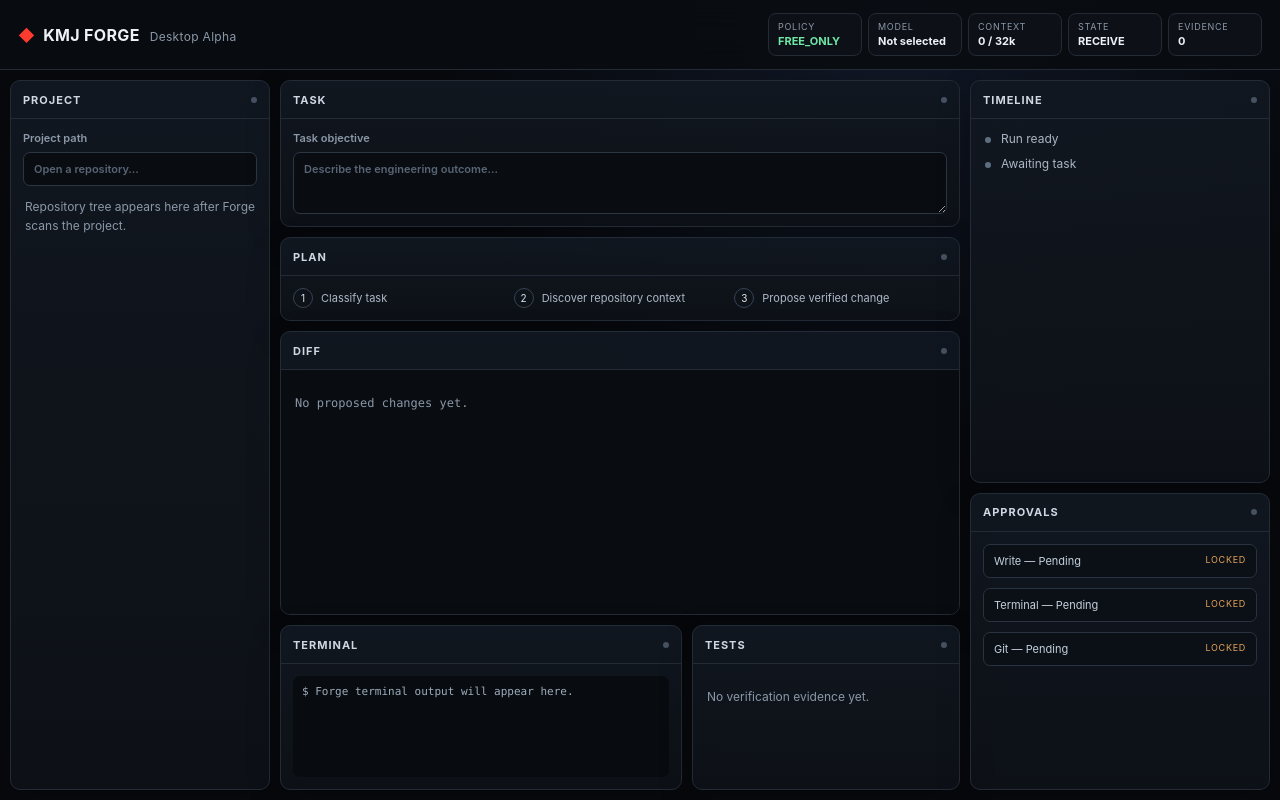
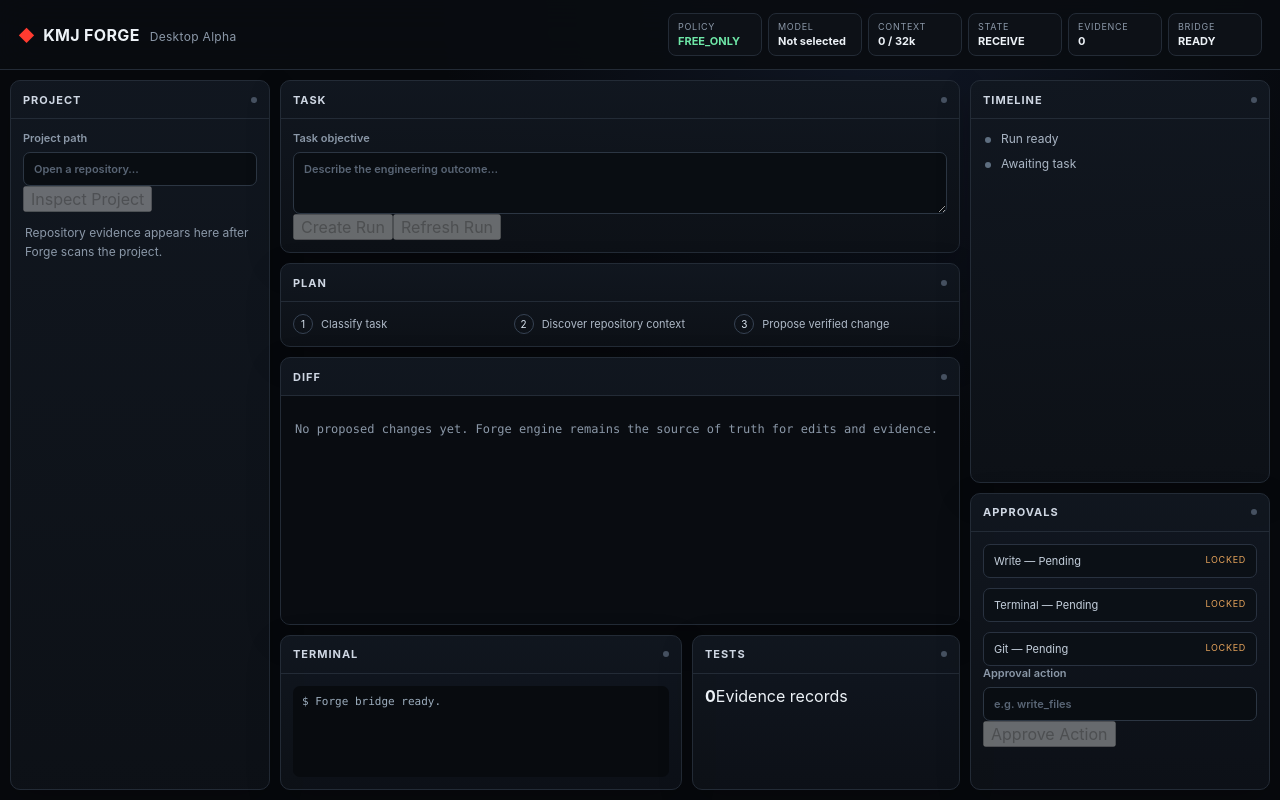
Before and after one commit to kmjtechno/kmj-forge, a React (Vite) app in the folder desktop/: page / in a window 1280 px wide. Built offline with nearby package versions, Linux system fonts and the light colour scheme.

Commit message:
feat: wire Desktop Alpha workflows to Forge bridge

```diff
--- a/desktop/src/App.tsx
+++ b/desktop/src/App.tsx
@@ -1,10 +1,34 @@
-import type { ReactNode } from "react";
+import { invoke } from "@tauri-apps/api/core";
+import { useMemo, useState, type ReactNode } from "react";
+import { createForgeBridge } from "./bridge";
 
-const panels = {
-  plan: ["Classify task", "Discover repository context", "Propose verified change"],
-  timeline: ["Run ready", "Awaiting task"],
-  approvals: ["Write — Pending", "Terminal — Pending", "Git — Pending"],
-};
+const defaultBridge = createForgeBridge(invoke);
+type ForgeBridge = ReturnType<typeof createForgeBridge>;
+
+interface RepositoryInspection {
+  repository: { root: string; file_count: number; skipped_files: number };
+  detection: { languages: string[]; build_systems: string[]; test_commands: string[] };
+  context: {
+    relevant_files: string[];
+    symbols: string[];
+    total_characters: number;
+    naive_characters: number;
+  };
+}
+
+interface RunSummary {
+  run_id: string;
+  task_id: string;
+  objective: string;
+  state: string;
+  history: string[];
+  approvals: string[];
+  evidence_count: number;
+}
+
+const defaultPlan = ["Classify task", "Discover repository context", "Propose verified change"];
+const defaultTimeline = ["Run ready", "Awaiting task"];
+const defaultApprovals = ["Write — Pending", "Terminal — Pending", "Git — Pending"];
 
 function Panel({ name, children, className = "" }: { name: string; children: ReactNode; className?: string }) {
   return (
@@ -18,7 +42,107 @@
   );
 }
 
-export default function App() {
+function stateDirectory(projectPath: string) {
+  const root = projectPath.trim().replace(/[\\/]+$/, "");
+  return root ? `${root}/.kmj-forge` : "";
+}
+
+function errorMessage(error: unknown) {
+  return error instanceof Error ? error.message : String(error);
+}
+
+export default function App({ bridge = defaultBridge }: { bridge?: ForgeBridge }) {
+  const [projectPath, setProjectPath] = useState("");
+  const [objective, setObjective] = useState("");
+  const [inspection, setInspection] = useState<RepositoryInspection | null>(null);
+  const [run, setRun] = useState<RunSummary | null>(null);
+  const [approvalAction, setApprovalAction] = useState("");
+  const [busy, setBusy] = useState<string | null>(null);
+  const [error, setError] = useState<string | null>(null);
+
+  const stateDir = useMemo(() => stateDirectory(projectPath), [projectPath]);
+  const canStart = Boolean(projectPath.trim() && objective.trim());
+
+  async function inspectProject() {
+    if (!canStart) return;
+    setBusy("inspect");
+    setError(null);
+    try {
+      const response = await bridge.request<RepositoryInspection>("inspect_repository", {
+        path: projectPath.trim(),
+        objective: objective.trim(),
+        task_id: "desktop-inspect",
+        character_budget: 32_000,
+      });
+      setInspection(response.result);
+    } catch (cause) {
+      setError(errorMessage(cause));
+    } finally {
+      setBusy(null);
+    }
+  }
+
+  async function createRun() {
+    if (!canStart || !stateDir) return;
+    setBusy("create");
+    setError(null);
+    try {
+      const response = await bridge.request<RunSummary>("run_create", {
+        task_id: "desktop-task",
+        objective: objective.trim(),
+        state_dir: stateDir,
+      });
+      setRun(response.result);
+    } catch (cause) {
+      setError(errorMessage(cause));
+    } finally {
+      setBusy(null);
+    }
+  }
+
+  async function refreshRun() {
+    if (!run || !stateDir) return;
+    setBusy("refresh");
+    setError(null);
+    try {
+      const response = await bridge.request<RunSummary>("run_status", {
+        state_dir: stateDir,
+        run_id: run.run_id,
+      });
+      setRun(response.result);
+    } catch (cause) {
+      setError(errorMessage(cause));
+    } finally {
+      setBusy(null);
+    }
+  }
+
+  async function approveAction() {
+    const action = approvalAction.trim();
+    if (!run || !stateDir || !action) return;
+    setBusy("approve");
+    setError(null);
+    try {
+      const response = await bridge.request<RunSummary>("run_approve", {
+        state_dir: stateDir,
+        run_id: run.run_id,
+        action,
+      });
+      setRun(response.result);
+      setApprovalAction("");
+    } catch (cause) {
+      setError(errorMessage(cause));
+    } finally {
+      setBusy(null);
+    }
+  }
+
+  const timeline = run?.history?.length ? run.history : defaultTimeline;
+  const approvals = run?.approvals?.length ? run.approvals : defaultApprovals;
+  const contextStatus = inspection
+    ? `${inspection.context.total_characters} / ${inspection.context.naive_characters} chars`
+    : "0 / 32k";
+
   return (
     <main className="forge-app">
       <header className="topbar">
@@ -26,42 +150,109 @@
         <section className="agent-status" aria-label="Agent status">
           <span><small>Policy</small><strong>FREE_ONLY</strong></span>
           <span><small>Model</small><strong>Not selected</strong></span>
-          <span><small>Context</small><strong>0 / 32k</strong></span>
-          <span><small>State</small><strong>RECEIVE</strong></span>
-          <span><small>Evidence</small><strong>0</strong></span>
+          <span><small>Context</small><strong>{contextStatus}</strong></span>
+          <span><small>State</small><strong>{run?.state ?? "RECEIVE"}</strong></span>
+          <span><small>Evidence</small><strong>{run?.evidence_count ?? 0}</strong></span>
+          <span><small>Bridge</small><strong>{busy ? "BUSY" : "READY"}</strong></span>
         </section>
       </header>
+
+      {error ? <div className="error-banner" role="alert">{error}</div> : null}
 
       <div className="workspace-grid">
         <aside className="left-rail">
           <Panel name="Project">
-            <label className="field">Project path<input aria-label="Project path" placeholder="Open a repository…" /></label>
-            <div className="empty-state">Repository tree appears here after Forge scans the project.</div>
+            <label className="field">
+              Project path
+              <input
+                aria-label="Project path"
+                placeholder="Open a repository…"
+                value={projectPath}
+                onChange={(event) => setProjectPath(event.target.value)}
+              />
+            </label>
+            <div className="panel-actions">
+              <button type="button" onClick={inspectProject} disabled={!canStart || busy !== null}>Inspect Project</button>
+            </div>
+            {inspection ? (
+              <div className="project-summary">
+                <strong>{inspection.repository.file_count} files</strong>
+                <span>{inspection.repository.skipped_files} skipped</span>
+                <span>{inspection.detection.languages.length ? inspection.detection.languages.join(", ") : "Language unknown"}</span>
+                <span>{inspection.detection.build_systems.length ? inspection.detection.build_systems.join(", ") : "Build system unknown"}</span>
+                <ul className="file-list">
+                  {inspection.context.relevant_files.map((file) => <li key={file} className="code">{file}</li>)}
+                </ul>
+              </div>
+            ) : (
+              <div className="empty-state">Repository evidence appears here after Forge scans the project.</div>
+            )}
           </Panel>
         </aside>
 
         <div className="center-stack">
           <Panel name="Task">
-            <label className="field">Task objective<textarea aria-label="Task objective" placeholder="Describe the engineering outcome…" rows={3} /></label>
+            <label className="field">
+              Task objective
+              <textarea
+                aria-label="Task objective"
+                placeholder="Describe the engineering outcome…"
+                rows={3}
+                value={objective}
+                onChange={(event) => setObjective(event.target.value)}
+              />
+            </label>
+            <div className="panel-actions">
+              <button type="button" onClick={createRun} disabled={!canStart || busy !== null}>Create Run</button>
+              <button type="button" onClick={refreshRun} disabled={!run || busy !== null}>Refresh Run</button>
+            </div>
+            {run ? (
+              <div className="run-summary">
+                <span>Run</span><strong className="code">{run.run_id}</strong>
+                <span>Task</span><strong className="code">{run.task_id}</strong>
+              </div>
+            ) : null}
           </Panel>
           <Panel name="Plan">
-            <ol className="step-list">{panels.plan.map((item, index) => <li key={item}><span>{index + 1}</span>{item}</li>)}</ol>
+            <ol className="step-list">{defaultPlan.map((item, index) => <li key={item}><span>{index + 1}</span>{item}</li>)}</ol>
           </Panel>
           <Panel name="Diff" className="diff-panel">
-            <div className="empty-state code">No proposed changes yet.</div>
+            <div className="empty-state code">No proposed changes yet. Forge engine remains the source of truth for edits and evidence.</div>
           </Panel>
           <div className="bottom-grid">
-            <Panel name="Terminal"><div className="terminal">$ Forge terminal output will appear here.</div></Panel>
-            <Panel name="Tests"><div className="empty-state">No verification evidence yet.</div></Panel>
+            <Panel name="Terminal">
+              <div className="terminal">$ {busy ? `Forge bridge: ${busy}…` : run ? `Run ${run.run_id} · ${run.state}` : "Forge bridge ready."}</div>
+            </Panel>
+            <Panel name="Tests">
+              <div className="verification-summary">
+                <strong>{run?.evidence_count ?? 0}</strong>
+                <span>Evidence records</span>
+                {inspection?.detection.test_commands.map((command) => <code key={command}>{command}</code>)}
+              </div>
+            </Panel>
           </div>
         </div>
 
         <aside className="right-rail">
           <Panel name="Timeline">
-            <ul className="timeline">{panels.timeline.map((item) => <li key={item}>{item}</li>)}</ul>
+            <ul className="timeline">{timeline.map((item, index) => <li key={`${item}-${index}`}>{item}</li>)}</ul>
           </Panel>
           <Panel name="Approvals">
-            <ul className="approval-list">{panels.approvals.map((item) => <li key={item}>{item}</li>)}</ul>
+            <ul className="approval-list">
+              {approvals.map((item) => <li key={item} className={run?.approvals.includes(item) ? "approved" : ""}>{item}</li>)}
+            </ul>
+            <label className="field approval-field">
+              Approval action
+              <input
+                aria-label="Approval action"
+                placeholder="e.g. write_files"
+                value={approvalAction}
+                onChange={(event) => setApprovalAction(event.target.value)}
+              />
+            </label>
+            <div className="panel-actions">
+              <button type="button" onClick={approveAction} disabled={!run || !approvalAction.trim() || busy !== null}>Approve Action</button>
+            </div>
           </Panel>
         </aside>
       </div>
```
